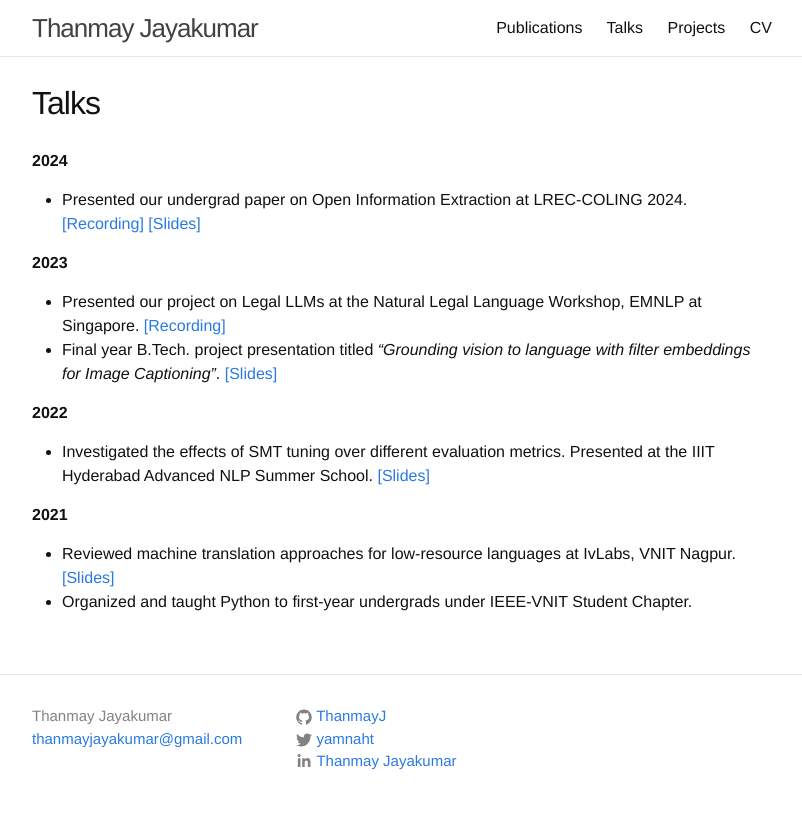
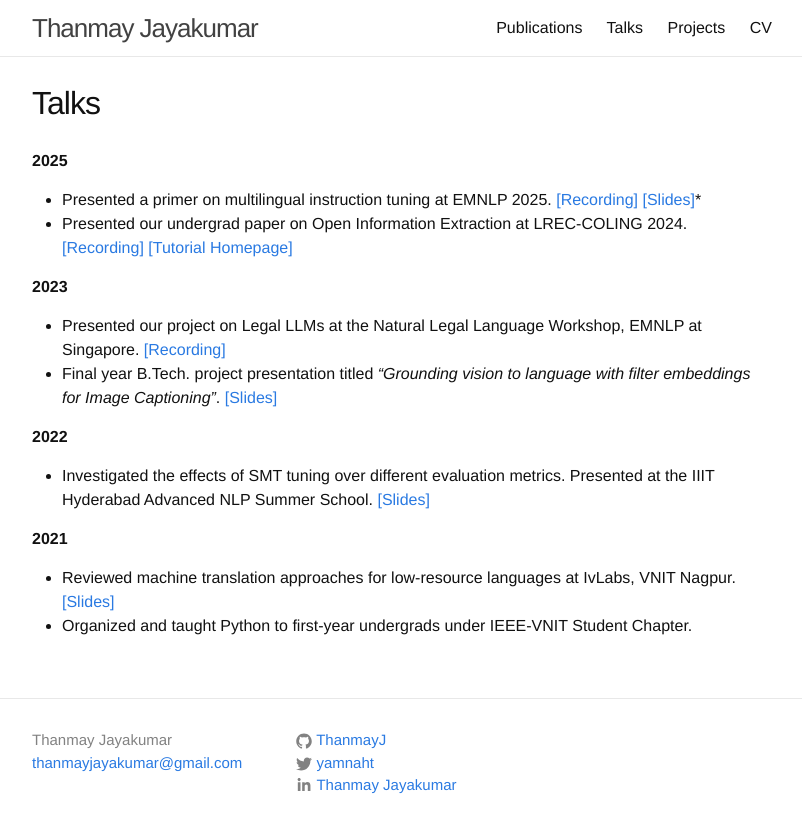
Before and after one commit to ThanmayJ/ThanmayJ.github.io, a Jekyll site: the page built from _pages/talks.md, in a window 1280 px wide. Shown: the top 833 px of the page, without its empty margins (238-1040 px from the left). Built offline with Jekyll 4.4.1, drawn with Linux system fonts in a browser that asks for light colours.

Commit message:
update CV and index

```diff
--- a/_pages/talks.md
+++ b/_pages/talks.md
@@ -5,8 +5,9 @@ permalink: /talks/
 order: 2
 ---
 
-**2024**
-* Presented our undergrad paper on Open Information Extraction at LREC-COLING 2024. [[Recording]](https://confcats-event-sessions.s3.amazonaws.com/lrec24/videos/3378.mp4) [[Slides]](https://confcats-event-sessions.s3.amazonaws.com/lrec24/slides/3378.pdf)
+**2025**
+* Presented a primer on multilingual instruction tuning at EMNLP 2025. [[Recording]](https://www.youtube.com/watch?v=x-Y2F9hg-EI) [[Slides]](https://confcats-event-sessions.s3.amazonaws.com/lrec24/slides/3378.pdf)*
+* Presented our undergrad paper on Open Information Extraction at LREC-COLING 2024. [[Recording]](https://confcats-event-sessions.s3.amazonaws.com/lrec24/videos/3378.mp4) [[Tutorial Homepage]](https://ai4bharat.github.io/multilingual-llm-expand-emnlp-2025/)
 
 **2023**
 * Presented our project on Legal LLMs at the Natural Legal Language Workshop, EMNLP at Singapore. [[Recording]](https://youtu.be/NY-SxAVUaqk?t=6465)
```
Also changed, not shown: index.md (+1 -0 lines), assets/profile.png, 1 other file.
